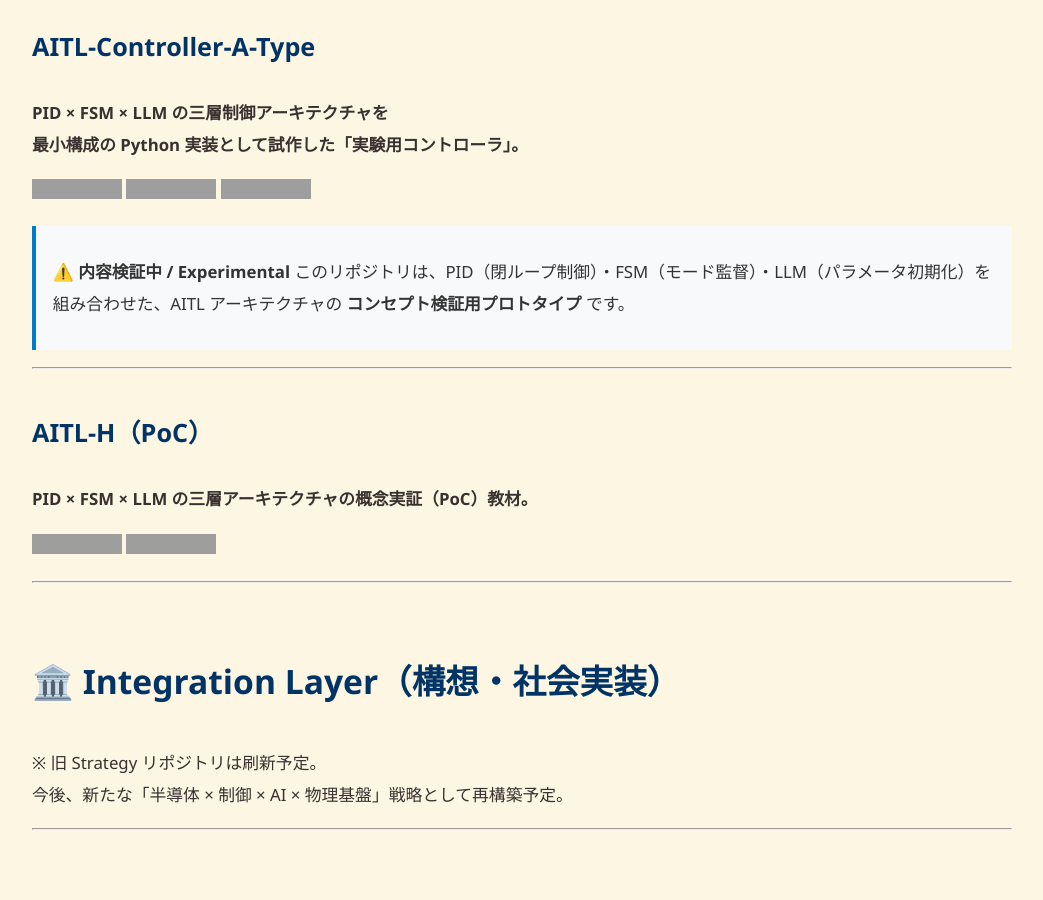
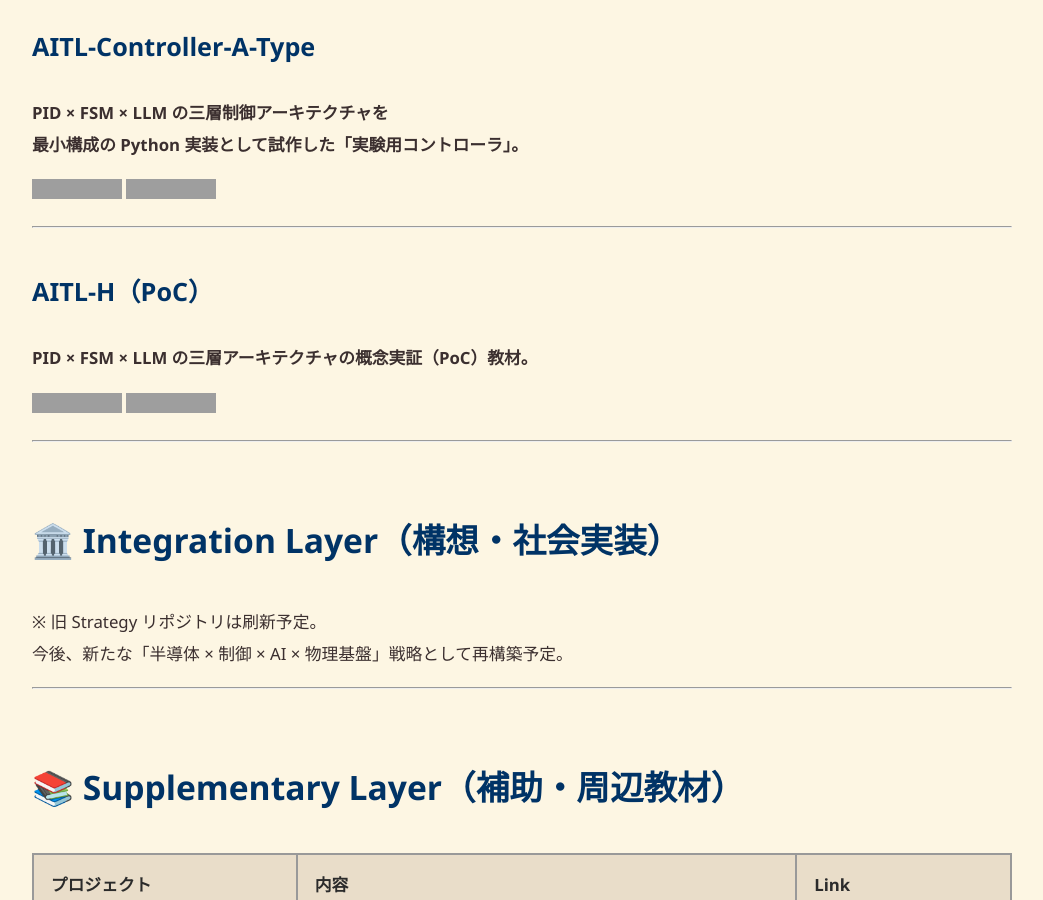
Before and after one commit to Samizo-AITL/Samizo-AITL.github.io, a Jekyll site: the page built from index.md, in a window 1280 px wide and 900 px high, scrolled down 2354 px. Shown: the whole window, without its empty margins (118-1161 px from the left). Built offline with Jekyll 4.4.1, drawn with Linux system fonts in a browser that asks for light colours; grey boxes are pictures that could not be loaded.

Commit message:
Update index.md

```diff
--- a/index.md
+++ b/index.md
@@ -85,10 +85,6 @@ Main Core を活用し、“動きをつくる・適応させる” 応用技術
 
 [![Site](https://img.shields.io/badge/View-Site-brightgreen?logo=github)](https://samizo-aitl.github.io/aitl-controller-a-type)
 [![Repo](https://img.shields.io/badge/View-Repo-blue?logo=github)](https://github.com/Samizo-AITL/aitl-controller-a-type)
-![Status](https://img.shields.io/badge/Status-内容検証中-orange)
-
-> ⚠️ **内容検証中 / Experimental**
-> このリポジトリは、PID（閉ループ制御）・FSM（モード監督）・LLM（パラメータ初期化）を組み合わせた、AITL アーキテクチャの **コンセプト検証用プロトタイプ** です。
 
 ---
 
```
